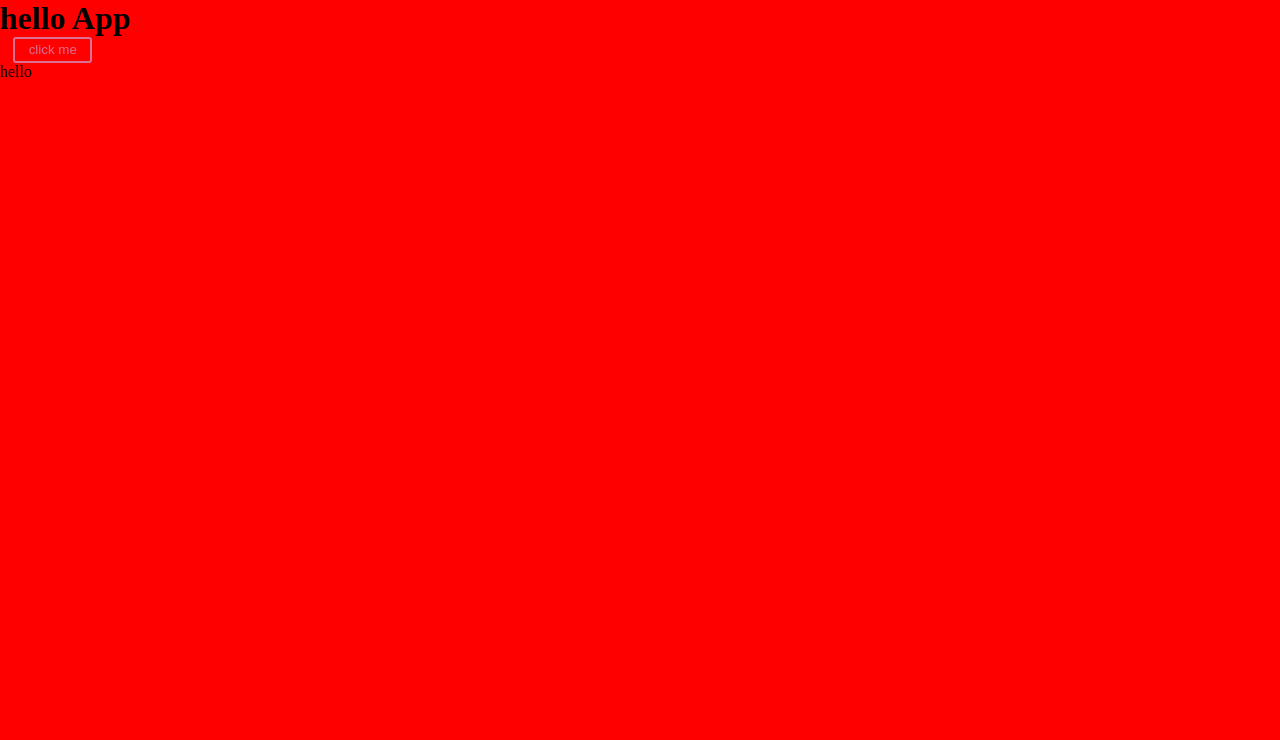
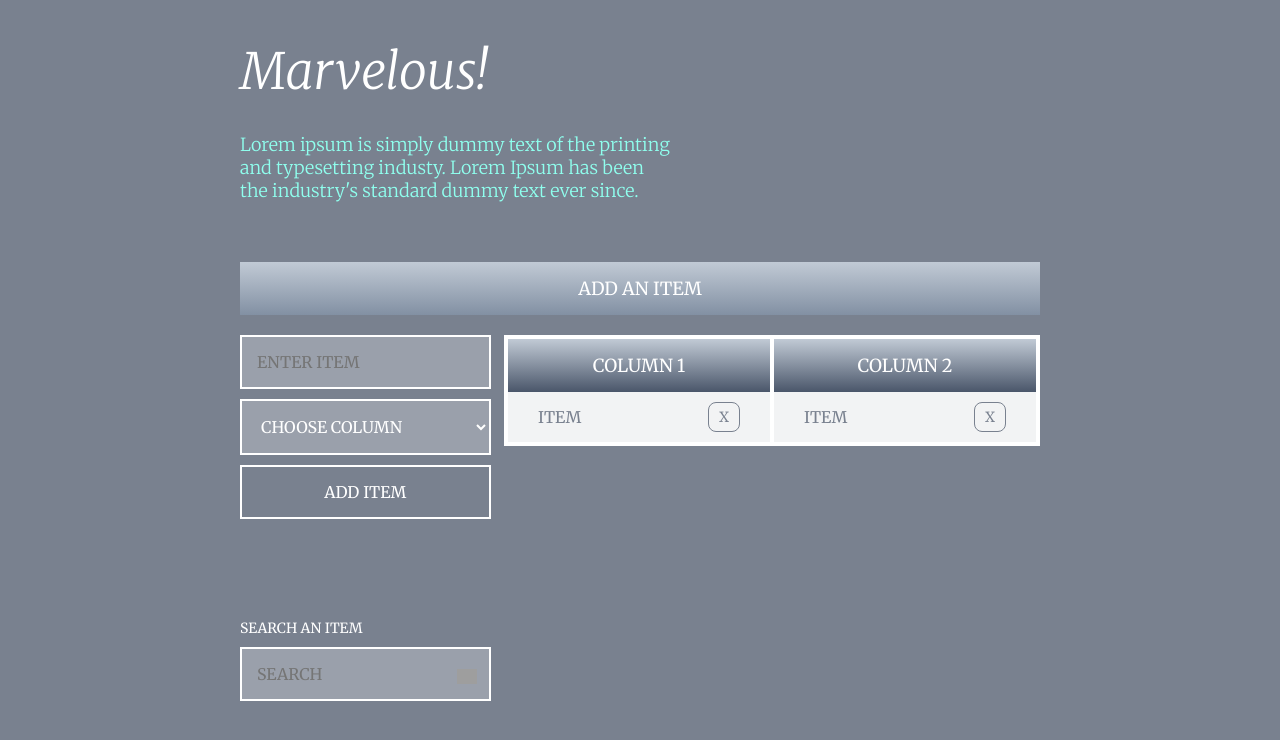
Before and after one commit to chaozhangdev/add-an-item, a React app: page / in a window 1280 px wide. Shown: the top 740 px of the page. Built offline with nearby package versions, Linux system fonts and the light colour scheme; grey boxes are pictures that could not be loaded.

Commit message:
finish css

```diff
--- a/src/App.js
+++ b/src/App.js
@@ -1,27 +1,235 @@
 import React from "react";
+import { useState } from "react";
 import styled from "styled-components";
 
 export function App() {
+  const [inputVal, setInputVal] = useState("");
+  const [colNum, setColNum] = useState("");
+  const [searchVal, setSearchVal] = useState("");
+
   return (
-    <Container>
-      <h1>hello App</h1>
-      <Button>click me</Button>
-      <p>hello</p>
-    </Container>
+    <Box>
+      <Container>
+        <Title>Marvelous!</Title>
+        <IntroText>
+          Lorem ipsum is simply dummy text of the printing <br />
+          and typesetting industy. Lorem Ipsum has been <br />
+          the industry's standard dummy text ever since.
+        </IntroText>
+        <p>{inputVal}</p>
+        <p>{colNum}</p>
+        <p>{searchVal}</p>
+        <Header>ADD AN ITEM</Header>
+        <Content>
+          <Left>
+            <Input
+              placeholder="ENTER ITEM"
+              onChange={(e) => {
+                setInputVal(e.target.value);
+              }}
+            ></Input>
+            <Select
+              onChange={(e) => {
+                setColNum(e.target.value);
+              }}
+            >
+              <Option value="" disabled selected>
+                CHOOSE COLUMN
+              </Option>
+              <Option value="col1">COLUMN 1</Option>
+              <Option value="col2">COLUMN 2</Option>
+            </Select>
+            <AddItemButton>ADD ITEM</AddItemButton>
+            <SearchWrapper>
+              <SearchText>SEARCH AN ITEM</SearchText>
+              <Search
+                placeholder="SEARCH"
+                onChange={(e) => {
+                  setSearchVal(e.target.value);
+                }}
+              ></Search>
+              <SearchImage src="https://github.com/chaozhangdev/src/blob/master/search.png?raw=true" />
+            </SearchWrapper>
+          </Left>
+          <Right>
+            <ColWrapper>
+              <Col1>
+                <ColTitle>COLUMN 1</ColTitle>
+                <Item>
+                  <ItemText>ITEM</ItemText>
+                  <ItemX>X</ItemX>
+                </Item>
+              </Col1>
+              <Col2>
+                <ColTitle>COLUMN 2</ColTitle>
+                <Item>
+                  <ItemText>ITEM</ItemText>
+                  <ItemX>X</ItemX>
+                </Item>
+              </Col2>
+            </ColWrapper>
+          </Right>
+        </Content>
+      </Container>
+    </Box>
   );
 }
 
-const Container = styled.div`
+const Box = styled.div`
   width: 100vw;
   height: 100vh;
-  background-color: red;
+  background-color: #79818f;
+  padding-top: 40px;
 `;
 
-const Button = styled.button`
-  background: transparent;
-  border-radius: 3px;
-  border: 2px solid palevioletred;
-  color: palevioletred;
-  margin: 0 1em;
-  padding: 0.25em 1em;
+const Container = styled.div`
+  width: 800px;
+  margin: auto;
 `;
+
+const Title = styled.i`
+  font-weight: 300;
+  font-size: 50px;
+  color: #fff;
+`;
+
+const IntroText = styled.p`
+  color: #8fffee;
+  font-weight: 300;
+  font-size: 18px;
+  margin-top: 30px;
+  margin-bottom: 60px;
+`;
+
+const Header = styled.p`
+  color: #fff;
+  font-weight: 400;
+  font-size: 18px;
+  background-image: linear-gradient(to bottom, #c1cad5, #8290a3);
+  text-align: center;
+  padding: 15px 0px;
+  margin-bottom: 20px;
+`;
+
+const Content = styled.div`
+  width: 100%;
+  display: flex;
+  flex-direction: row;
+`;
+
+const Left = styled.div`
+  width: 33%;
+`;
+
+const Right = styled.div`
+  width: 67%;
+`;
+
+const Input = styled.input`
+  border: 2px solid #fff;
+  outline: none;
+  background-color: #9aa0ab;
+  padding: 15px;
+  width: 95%;
+  font-size: 16px;
+  margin-bottom: 10px;
+  color: #fff;
+`;
+
+const Select = styled.select`
+  border: 2px solid #fff;
+  outline: none;
+  background-color: #9aa0ab;
+  padding: 15px;
+  width: 95%;
+  font-size: 16px;
+  margin-bottom: 10px;
+  color: #fff;
+  :hover {
+    cursor: pointer;
+  }
+`;
+
+const Option = styled.option`
+  font-size: 16px;
+`;
+
+const AddItemButton = styled.div`
+  border: 2px solid #fff;
+  outline: none;
+  padding: 15px;
+  width: 95%;
+  font-size: 16px;
+  margin-bottom: 10px;
+  text-align: center;
+  color: #fff;
+  margin-bottom: 100px;
+  :hover {
+    cursor: pointer;
+  }
+`;
+
+const SearchWrapper = styled.div`
+  position: relative;
+`;
+
+const SearchText = styled.p`
+  font-size: 14px;
+  font-weight: 400;
+  color: #fff;
+  margin-bottom: 10px;
+`;
+
+const SearchImage = styled.img`
+  position: absolute;
+  width: 20px;
+  right: 27px;
+  bottom: 27px;
+`;
+
+const Search = styled(Input)``;
+
+const ColWrapper = styled.div`
+  width: 100%;
+  display: flex;
+  flex-direction: row;
+  border: 2px solid #fff;
+`;
+
+const Col1 = styled.div`
+  width: 50%;
+  border: 2px solid #fff;
+`;
+
+const Col2 = styled.div`
+  width: 50%;
+  border: 2px solid #fff;
+`;
+
+const ColTitle = styled(Header)`
+  margin-bottom: 0px;
+  background-image: linear-gradient(to bottom, #c1cad5, #4a566a);
+`;
+
+const Item = styled.div`
+  display: flex;
+  flex-direction: row;
+  justify-content: space-between;
+  align-items: center;
+  background-color: #f2f3f4;
+  color: #79818f;
+  padding: 10px 30px;
+  /* #BCC0C7  */
+`;
+
+const ItemText = styled.p``;
+
+const ItemX = styled.p`
+  font-size: 14px;
+  border: 1px solid #79818f;
+  border-radius: 8px;
+  padding: 5px 10px;
+  :hover {
+    cursor: pointer;
+  }
+`;
--- a/src/App.scss
+++ b/src/App.scss
@@ -1,4 +1,7 @@
+@import url("https://fonts.googleapis.com/css2?family=Merriweather:ital,wght@0,300;0,400;0,700;0,900;1,300;1,400;1,700;1,900&display=swap");
+
 * {
   margin: 0;
   box-sizing: border-box;
+  font-family: "Merriweather", serif;
 }
```
Also changed, not shown: src/search.png (added).
